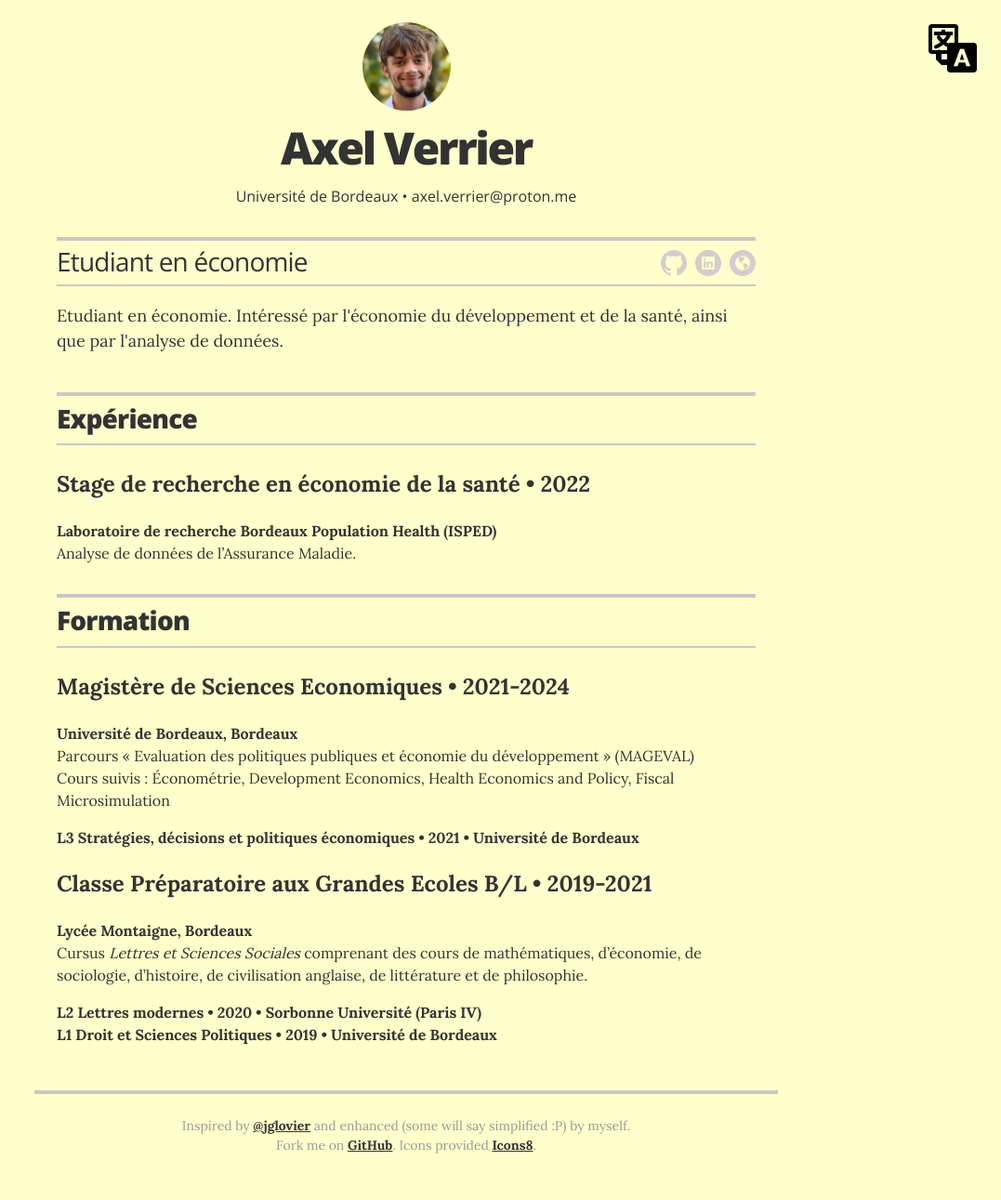
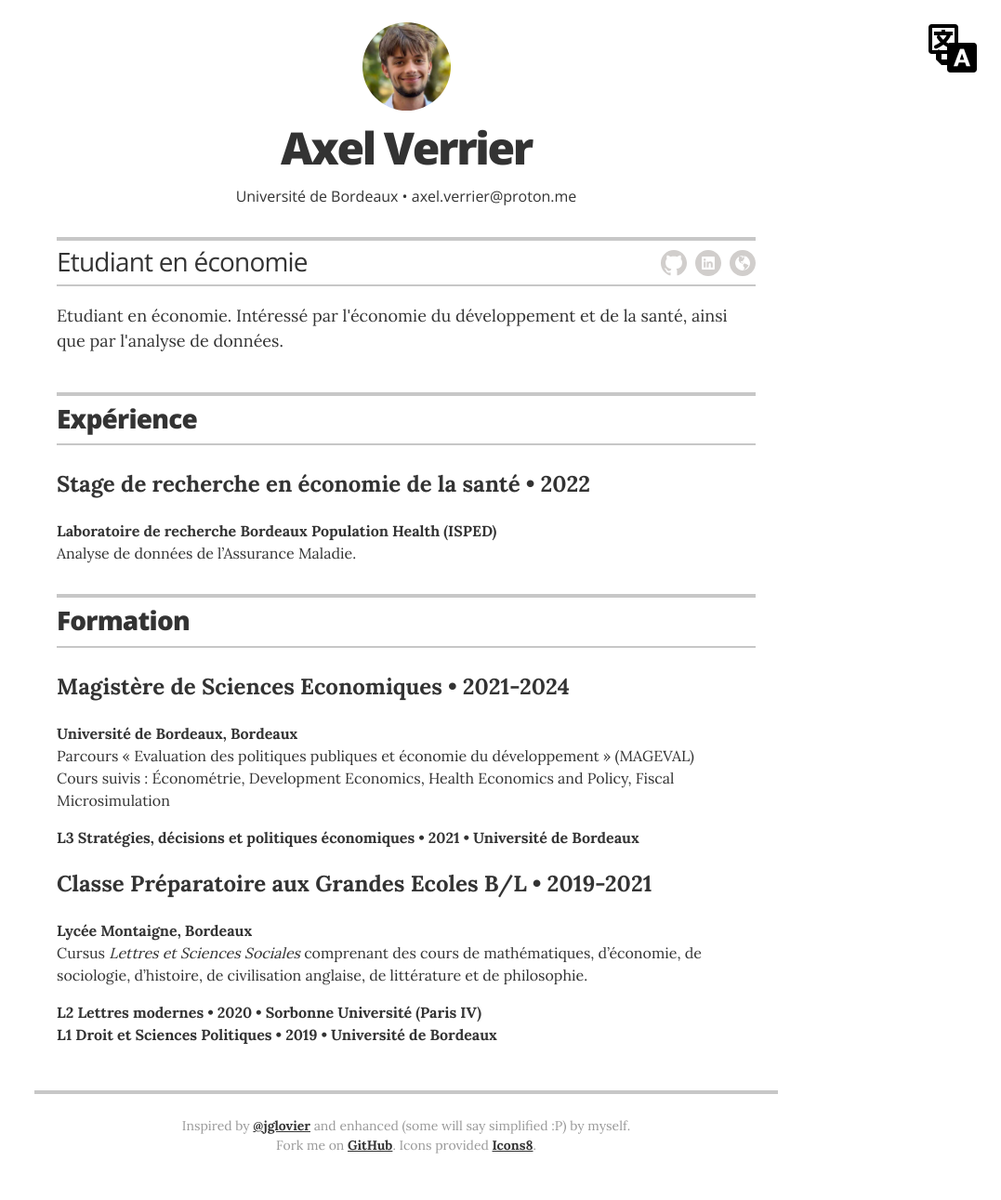
Before and after one commit to axelverrier/axelverrier.github.io, a Jekyll site: the page built from index.html, in a window 1280 px wide. Shown: the whole page at 93% size, without its empty margins (203-1280 px from the left). Built offline with Jekyll 4.4.1, drawn with Linux system fonts in a browser that asks for light colours; nearby versions of some CDN libraries.

Commit message:
Update _base.scss

```diff
--- a/_sass/_base.scss
+++ b/_sass/_base.scss
@@ -7,7 +7,7 @@
 }
 
 html {
-  background: #ffffcc;
+  background: $white;
 }
 
 body{
```
